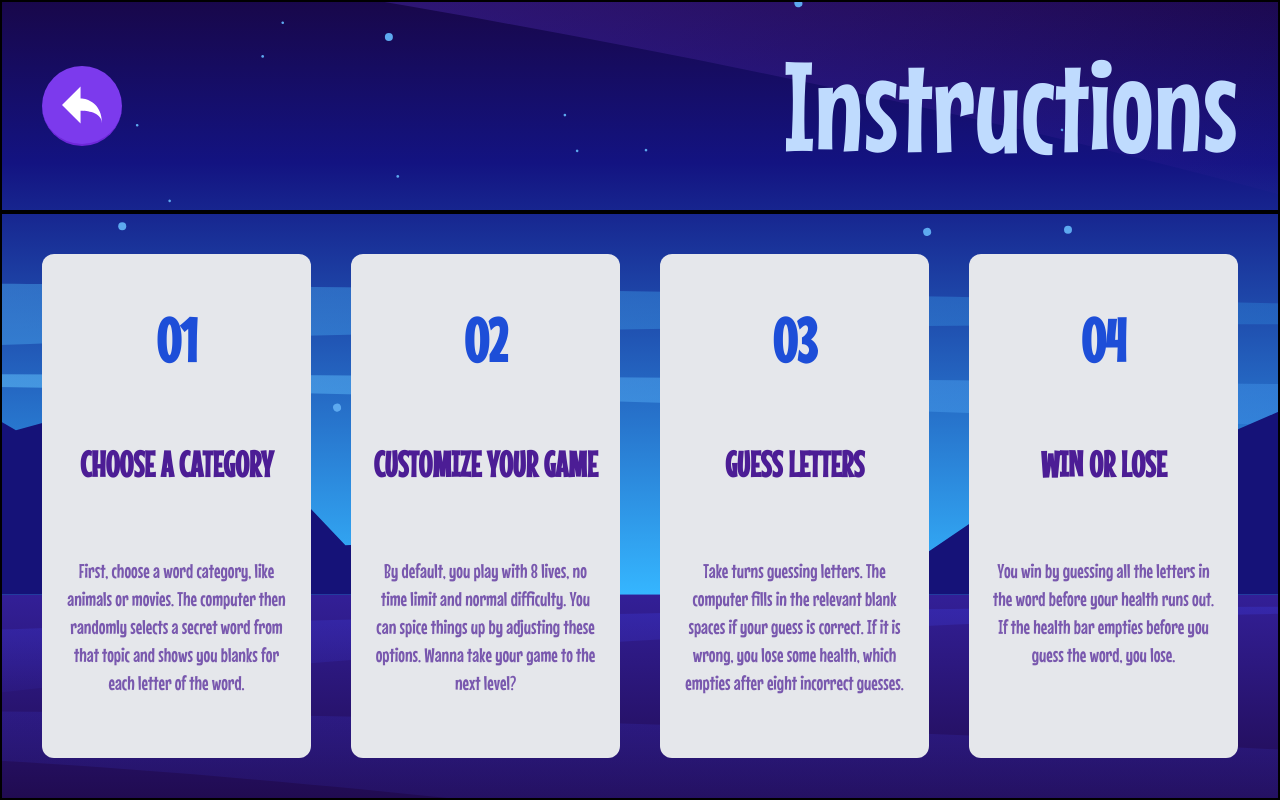
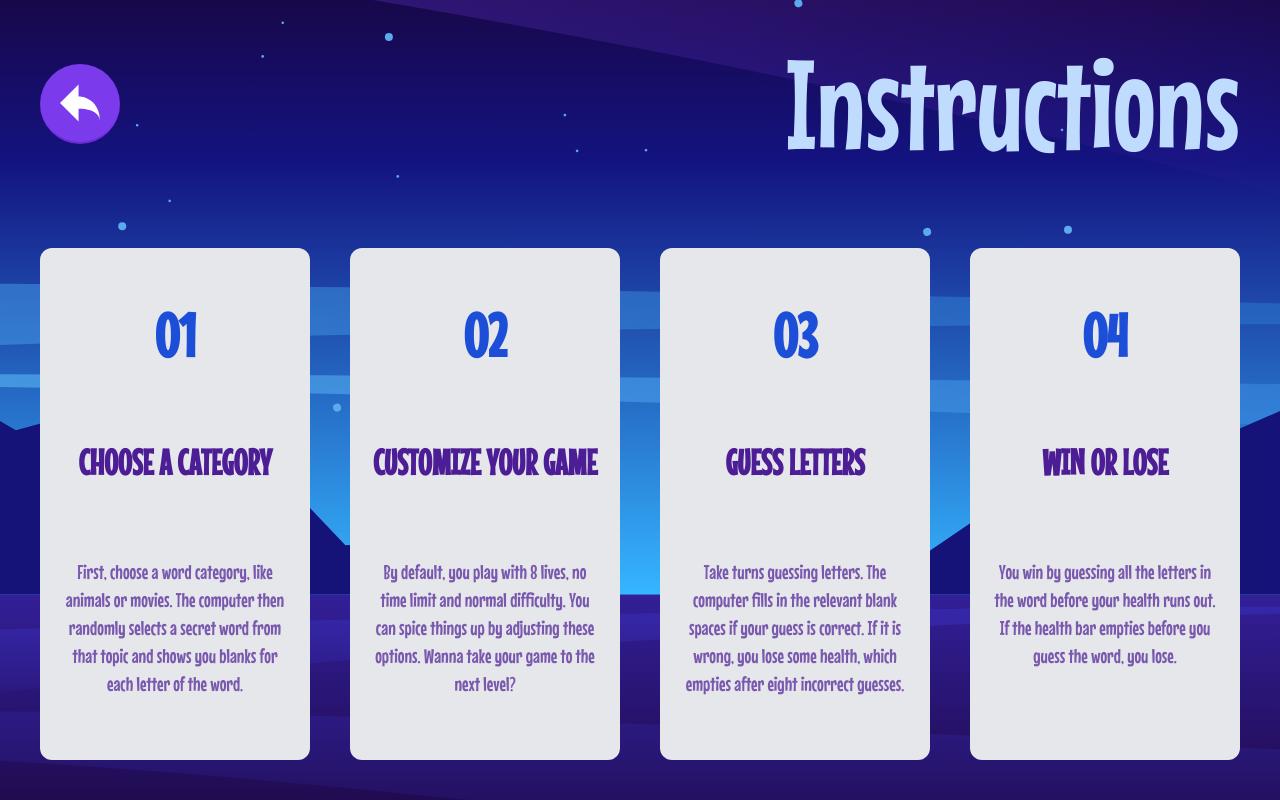
Before and after one commit to MrYious/Hangman-Game, a React (Vite) app in the folder app/: page /instructions in a window 1280 px wide. Built offline with nearby package versions, Linux system fonts and the light colour scheme.

Commit message:
fix style

```diff
--- a/app/src/routes/Instruction.tsx
+++ b/app/src/routes/Instruction.tsx
@@ -32,7 +32,7 @@ export default function Instruction () {
     ]
 
     return(<main className="flex flex-col min-h-screen bg-center bg-no-repeat bg-cover bg-bg-desktop">
-        <section className="flex items-center justify-between p-10 border-2 border-black">
+        <section className="flex items-center justify-between p-10 ">
             <Link to={"/"} className="p-5 border-b-2 rounded-full select-none border-violet-700 bg-violet-600 hover:bg-violet-800">
                 <img src={back} alt="back" className="w-[40px]" />
             </Link>
@@ -40,7 +40,7 @@ export default function Instruction () {
                 Instructions
             </h1>
         </section>
-        <section className="flex gap-10 p-10 border-2 border-black grow">
+        <section className="flex gap-10 p-10 grow">
             {
                 data.map((data,i) => <div key={i} className="flex flex-col justify-around w-1/4 p-5 text-center bg-gray-200 rounded-xl">
                     <div className="text-6xl font-bold text-blue-700">
```
